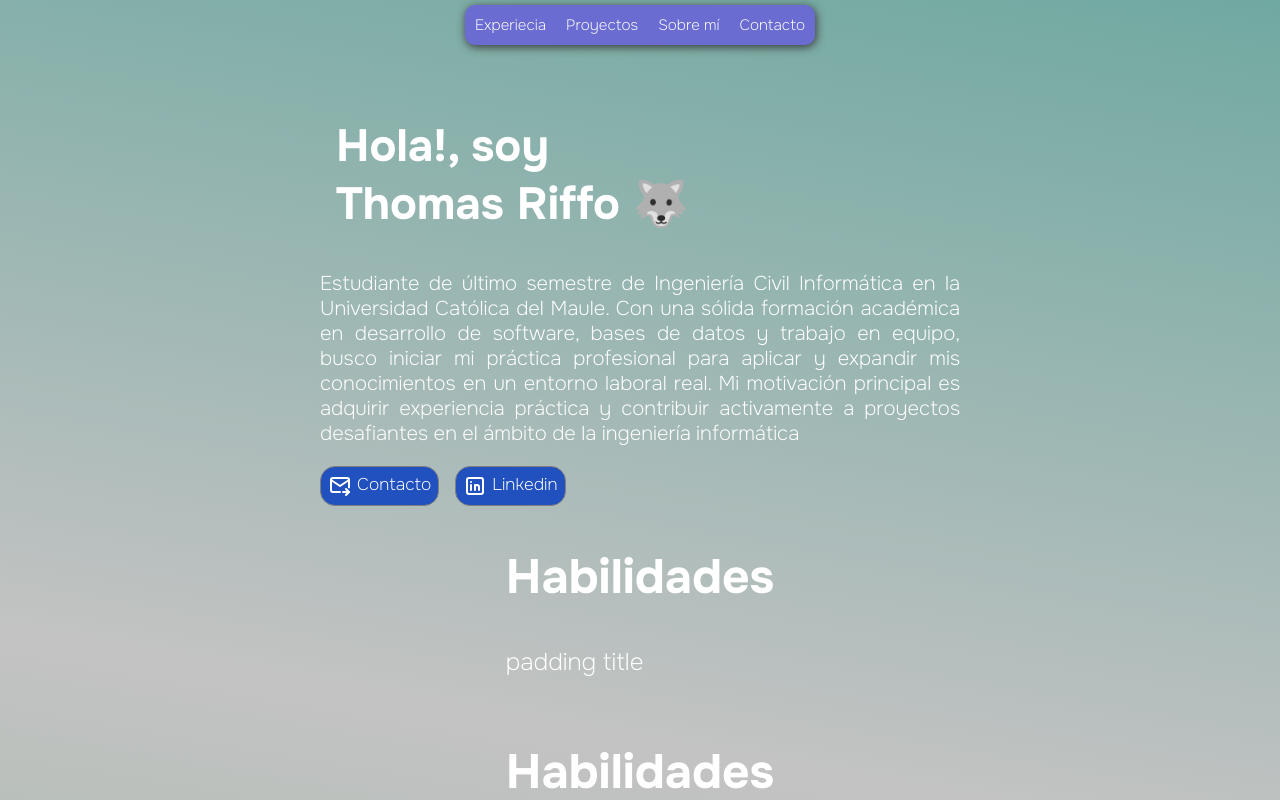
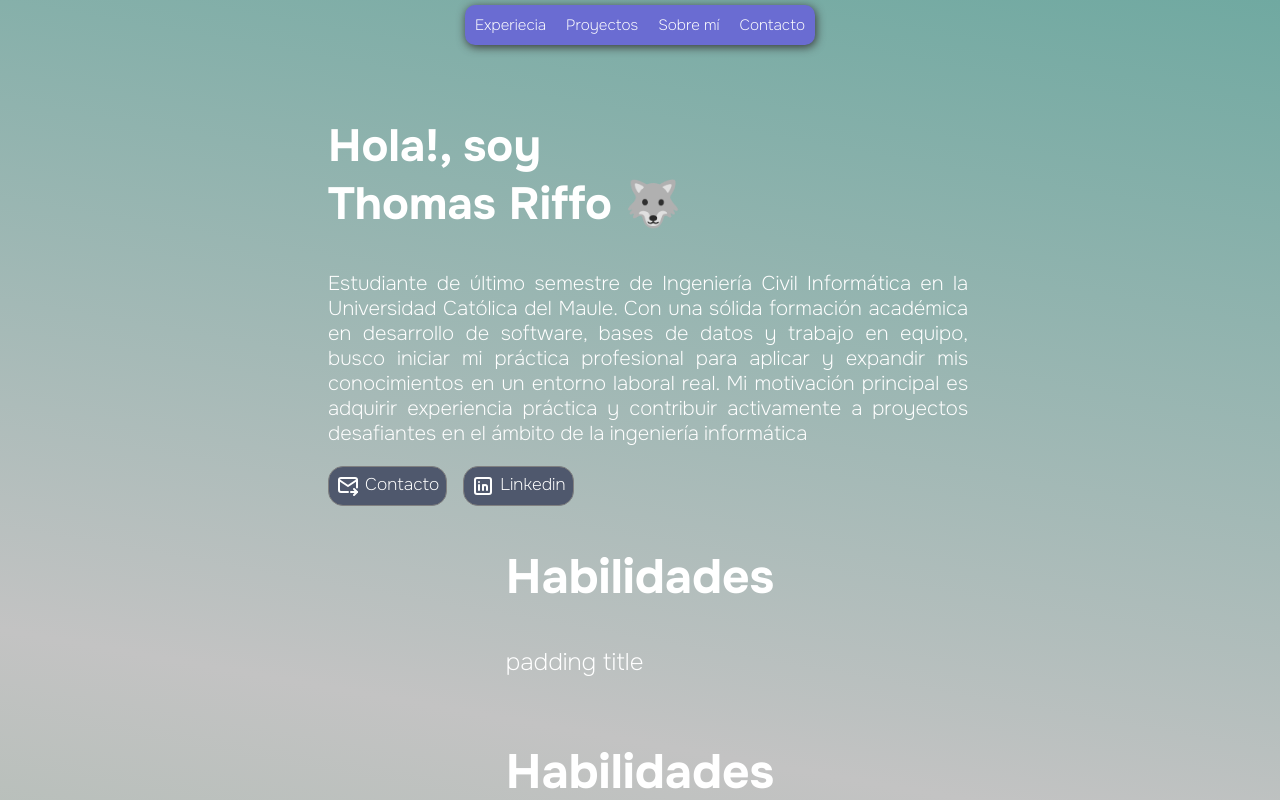
Before and after one commit to Wndburst/Portafolio.dev, a React (Vite) app: page / in a window 1280 px wide. Shown: the top 800 px of the page. Built offline with nearby package versions, Linux system fonts and the light colour scheme.

Commit message:
nose xdd

```diff
--- a/src/index.css
+++ b/src/index.css
@@ -73,6 +73,7 @@ body{
   font-size: 20PX;
   text-align: justify;
   max-width: 40rem;
+  padding-left: 1rem;
 }
 
 .contact{
@@ -82,6 +83,7 @@ body{
   font-size: 17px;
   gap: 1rem;
   align-items: center;
+  padding-left: 1rem;
 }
 
 .contact a{
@@ -91,7 +93,7 @@ body{
   border: 1px solid gray;
   padding: 7px;
   border-radius: 15px;
-  background-color: rgb(33, 80, 191);
+  background-color: rgb(79, 88, 109);
   gap: 5px;
 }
 
@@ -104,7 +106,6 @@ body{
   max-width: 56rem;
   margin-left: auto;
   margin-right: auto;
-
 }
 
 .work p{
```
